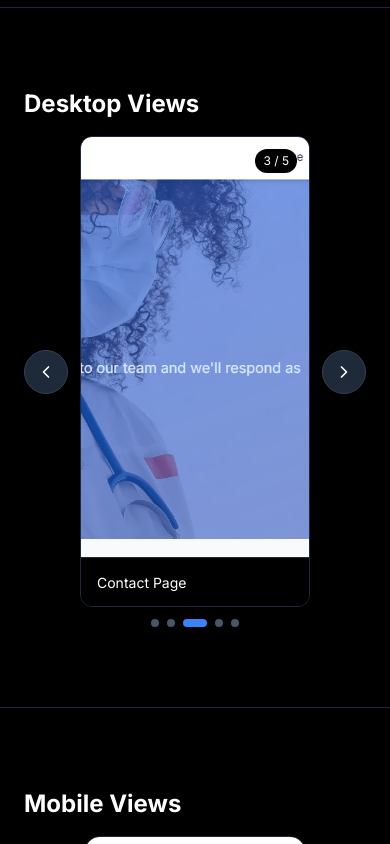
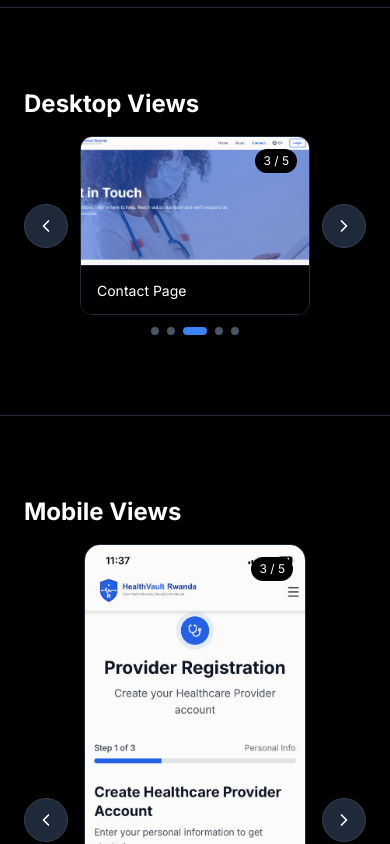
Before and after one commit to MairoPedroIsaac/mairopedro-portfolio, a Next.js app: page /projects/health-vault-rwanda in a window 390 px wide. Shown: the part 920-1764 px from the top of the page. Built offline with nearby package versions, Linux system fonts and the light colour scheme.

Commit message:
fix: improve desktop carousel responsiveness using aspect-video ratio

```diff
--- a/app/projects/health-vault-rwanda/page.tsx
+++ b/app/projects/health-vault-rwanda/page.tsx
@@ -47,10 +47,10 @@ function DesktopCarousel({ images }: { images: { src: string; label: string }[]
           <ChevronLeft className="w-5 h-5 text-white" />
         </button>
         <div className="flex-1 rounded-xl overflow-hidden border border-gray-800 bg-gray-900">
-          <div className="relative h-[420px] md:h-[500px] w-full overflow-hidden">
+          <div className="relative w-full aspect-video overflow-hidden">
             {images.map((img, i) => (
               <div key={i} className={`absolute inset-0 transition-opacity duration-700 ${i === current ? "opacity-100 z-10" : "opacity-0 z-0"}`}>
-                <Image src={img.src} alt={img.label} fill className="object-cover object-top" sizes="(max-width: 768px) 100vw, 80vw" priority={i === 0} />
+                <Image src={img.src} alt={img.label} fill className="object-cover object-center" sizes="(max-width: 768px) 100vw, 80vw" priority={i === 0} />
               </div>
             ))}
             <div className="absolute top-3 right-3 z-20 px-2 py-1 bg-black/70 rounded-full text-white text-xs">{current + 1} / {images.length}</div>
--- a/app/projects/powerhand-design/page.tsx
+++ b/app/projects/powerhand-design/page.tsx
@@ -52,7 +52,7 @@ function DesktopCarousel({ images }: { images: { src: string; label: string }[]
 
         <div className="flex-1 rounded-xl overflow-hidden border border-gray-800 bg-gray-900">
           {/* Fixed height container — images sit naturally inside */}
-          <div className="relative h-[420px] md:h-[500px] w-full overflow-hidden">
+          <div className="relative w-full aspect-video overflow-hidden">
             {images.map((img, i) => (
               <div
                 key={i}
@@ -62,7 +62,7 @@ function DesktopCarousel({ images }: { images: { src: string; label: string }[]
                   src={img.src}
                   alt={img.label}
                   fill
-                  className="object-cover object-top"
+                  className="object-cover object-center"
                   sizes="(max-width: 768px) 100vw, 80vw"
                   priority={i === 0}
                 />
```
